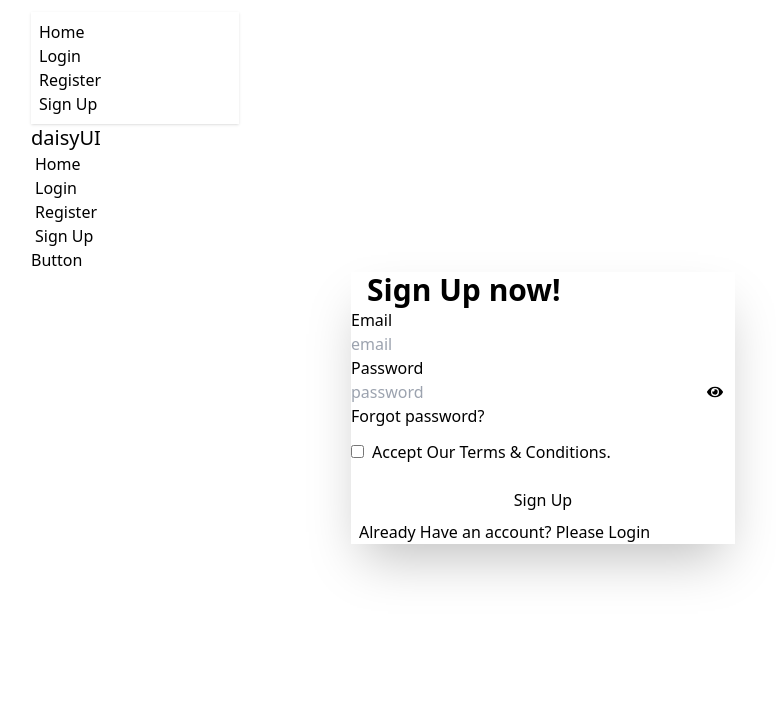
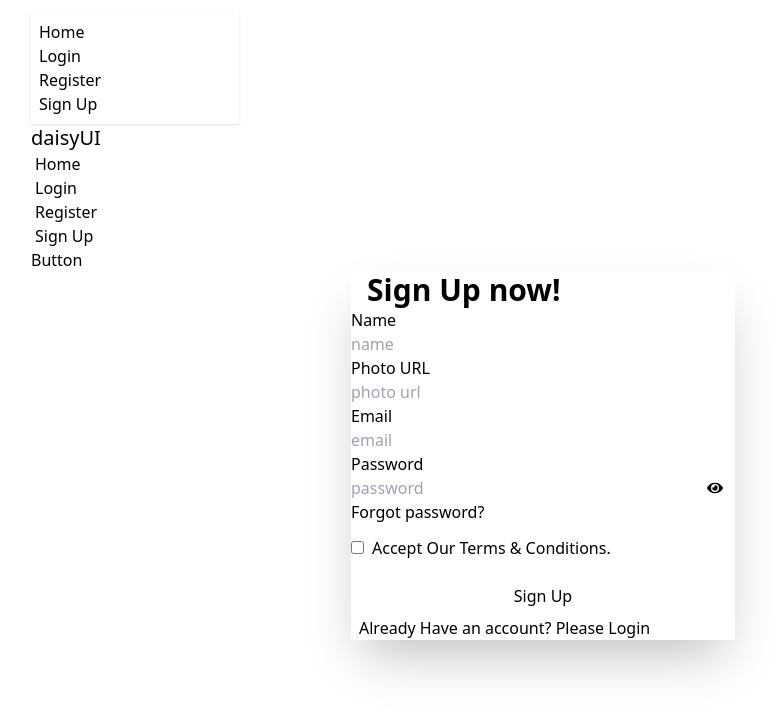
Before and after one commit to najmul19/react-authentication-updated, a React (Vite) app in the folder email-password-firebase-auth/: page /signUp in a window 1280 px wide. Shown: the top 714 px of the page, without its empty margins (97-873 px from the left). Built offline with nearby package versions, Linux system fonts and the light colour scheme.

Commit message:
update user profile

```diff
--- a/email-password-firebase-auth/src/componets/Login/Login.jsx
+++ b/email-password-firebase-auth/src/componets/Login/Login.jsx
@@ -6,12 +6,13 @@ import { Link } from "react-router-dom";
 const Login = () => {
   const [success, setSuccess] = useState(false);
   const [error, setError] = useState("");
+
   const emailRef = useRef();
   const handleLogin = (e) => {
     e.preventDefault();
     const email = e.target.email.value;
     const password = e.target.password.value;
-    console.log(email, password);
+   console.log( email, password);
 
     // reset status
     setSuccess(false);
@@ -59,6 +60,7 @@ const Login = () => {
         </div>
         <div className="card bg-base-100 w-full max-w-sm shrink-0 shadow-2xl">
           <form onSubmit={handleLogin} className="card-body">
+
             <div className="form-control">
               <label className="label">
                 <span className="label-text">Email</span>
--- a/email-password-firebase-auth/src/componets/SignUp/SignUp.jsx
+++ b/email-password-firebase-auth/src/componets/SignUp/SignUp.jsx
@@ -1,4 +1,8 @@
-import { createUserWithEmailAndPassword, sendEmailVerification } from "firebase/auth";
+import {
+  createUserWithEmailAndPassword,
+  sendEmailVerification,
+  updateProfile,
+} from "firebase/auth";
 import { auth } from "../../firebase.init";
 import { useState } from "react";
 import { FaEye, FaEyeSlash } from "react-icons/fa";
@@ -17,8 +21,11 @@ const SignUp = () => {
     e.preventDefault();
     const email = e.target.email.value;
     const password = e.target.password.value;
+    const name = e.target.name.value;
+    const photo = e.target.photourl.value;
+
     const terms = e.target.terms.checked;
-    console.log(email, password,terms);
+    console.log(name, photo,email, password, terms);
     // reset error status
     setError("");
     setSuccess(false);
@@ -27,9 +34,9 @@ const SignUp = () => {
       setError("Password should be 6 or longer");
       return;
     }
-    if(!terms){
-        setError('Please accept Our terms and conditions.');
-        return;
+    if (!terms) {
+      setError("Please accept Our terms and conditions.");
+      return;
     }
     const patern =
       /^(?=.*[A-Z])(?=.*[a-z])(?=.*\d)(?=.*[@#!$%&*?])[A-Za-z\d@#!$%&*?]{6,}$/;
@@ -46,10 +53,22 @@ const SignUp = () => {
         console.log(res.user);
         setSuccess(true);
         // send verification email
-        sendEmailVerification(auth.currentUser)
+        sendEmailVerification(auth.currentUser).then(() => {
+          console.log("varification email send");
+        });
+        // update profile name and url
+        const profile = {
+            displayName: name,
+            photoURL: photo
+        }
+        updateProfile(auth.currentUser,profile)
         .then(()=>{
-            console.log('varification email send');
+            console.log('user profile update')
         })
+        .catch((e=>{
+            console.log('user profile update',e.message)
+        }))
+
       })
       .catch((error) => {
         console.log("ERROR", error.message);
@@ -61,6 +80,32 @@ const SignUp = () => {
     <div className="card bg-base-100 mx-auto w-full max-w-sm shrink-0 shadow-2xl">
       <h3 className="text-3xl ml-4 font-bold">Sign Up now!</h3>
       <form onSubmit={handleSignUp} className="card-body">
+        <div className="form-control">
+          <label className="label">
+            <span className="label-text">Name</span>
+          </label>
+          <input
+
+            type="text"
+            name="name"
+            placeholder="name"
+            className="input w-full input-bordered"
+            required
+          />
+        </div>
+        <div className="form-control">
+          <label className="label">
+            <span className="label-text">Photo URL</span>
+          </label>
+          <input
+
+            type="text"
+            name="photourl"
+            placeholder="photo url"
+            className="input w-full input-bordered"
+            required
+          />
+        </div>
         <div className="form-control ">
           <label className="label">
             <span className="label-text">Email</span>
@@ -100,9 +145,10 @@ const SignUp = () => {
         </div>
         <div className="form-control pt-3">
           <label className="label justify-start cursor-pointer">
-          <input name="terms" type="checkbox" className="checkbox" />
-            <span className="label-text ml-2">Accept Our Terms & Conditions.</span>
-
+            <input name="terms" type="checkbox" className="checkbox" />
+            <span className="label-text ml-2">
+              Accept Our Terms & Conditions.
+            </span>
           </label>
         </div>
         <div className="form-control mt-6">
@@ -111,7 +157,9 @@ const SignUp = () => {
       </form>
       {error && <p className="text-red-600">{error}</p>}
       {success && <p className="text-green-600">Sign Up is Succesfull</p>}
-      <p className="m-2">Already Have an account? Please <Link to='/login'>Login</Link></p>
+      <p className="m-2">
+        Already Have an account? Please <Link to="/login">Login</Link>
+      </p>
     </div>
   );
 };
```
